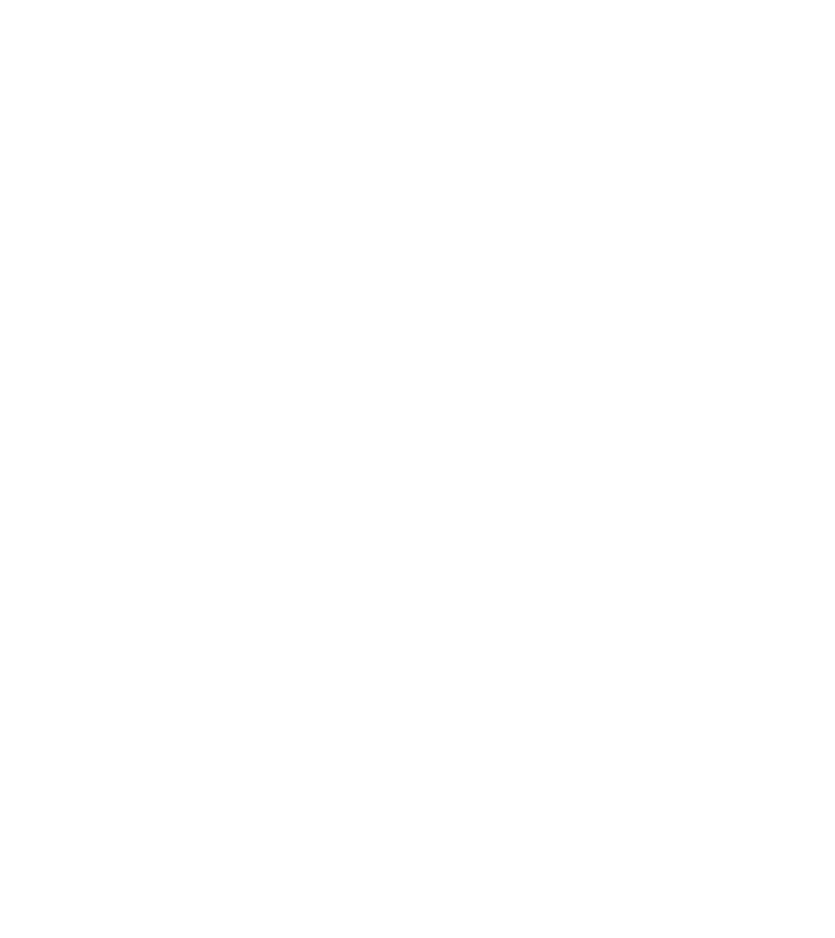
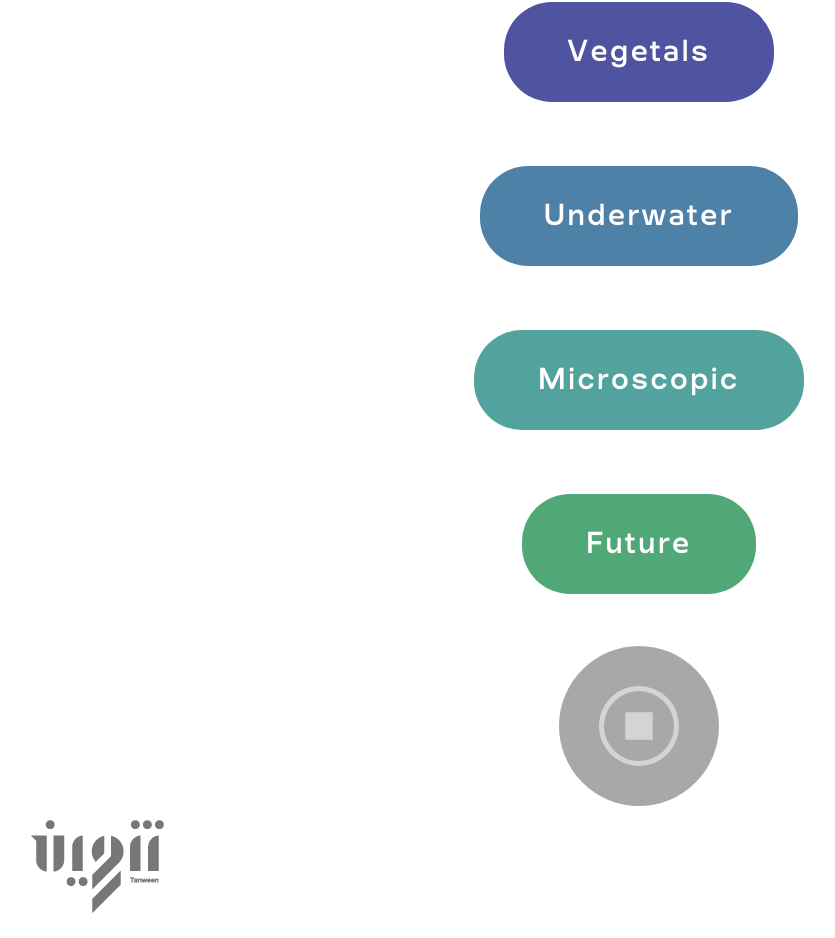
Before and after one commit to issimissimo/Biomimicry_WebApp, a React (Vite) app: page / in a window 1280 px wide. Shown: the part 518-1456 px from the top of the page, without its empty margins (1-836 px from the left). Before the commit the page ends 800 px from the top, so only its background shows below. Built offline with nearby package versions, Linux system fonts and the light colour scheme; no server answers.

Commit message:
animazioni

```diff
--- a/src/App.jsx
+++ b/src/App.jsx
@@ -71,9 +71,9 @@
 
 
   /// RENDER
-  if (!isConnected) return (
-    <SocketError />
-  )
+  // if (!isConnected) return (
+  //   <SocketError />
+  // )
   return (
     <div className="min-h-screen flex flex-col justify-between items-center p-8">
       <Header
--- a/src/components/List.jsx
+++ b/src/components/List.jsx
@@ -1,7 +1,6 @@
-/// Subcomponents
 import VideoElement from "./subComponents/VideoElement";
 import StopButton from "./subComponents/VideoElementResources/StopButton";
-
+import { AttentionSeeker } from "react-awesome-reveal";
 import { data } from "./../data/data";
 
 
@@ -9,6 +8,8 @@
 
     return (
         <div className="flex-1 w-full flex flex-col justify-center items-center">
+
+
             <ul className="w-full flex-1 flex flex-col justify-center">
                 {
                     data.map((item) =>
@@ -21,10 +22,51 @@
                         />)
                 }
             </ul>
+
+
+
+            {/* {activeElement ?
+
+                <AttentionSeeker effect="pulse">
+
+                </AttentionSeeker>
+
+
+                :
+
+                <div className="w-full flex-1 flex flex-col justify-center items-center">
+
+
+
+                    <StopButton
+                        clickOnVideo={clickOnVideo}
+                        activeElement={activeElement} />
+
+
+
+                </div>
+            } */}
+
             <div className="w-full flex-1 flex flex-col justify-center items-center">
-                <StopButton
-                    clickOnVideo={clickOnVideo}
-                    activeElement={activeElement} />
+
+                {activeElement ?
+
+                    <AttentionSeeker effect="pulse">
+                        <StopButton
+                            clickOnVideo={clickOnVideo}
+                            activeElement={activeElement}
+                        />
+                    </AttentionSeeker>
+
+                    :
+
+                    <StopButton
+                        clickOnVideo={clickOnVideo}
+                        activeElement={activeElement}
+                    />
+
+                }
+
             </div>
 
         </div>
--- a/src/components/subComponents/VideoElement.jsx
+++ b/src/components/subComponents/VideoElement.jsx
@@ -1,9 +1,24 @@
 import LabelButton from "./VideoElementResources/LabelButton";
+
+import { AttentionSeeker } from "react-awesome-reveal";
 
 
 const VideoElement = ({ activeElement, index, clickOnVideo, isEng }) => {
 
-    return (
+    if (activeElement == index) return (
+        <li className="flex justify-center items-center" key={index}>
+            <AttentionSeeker effect="wobble">
+                <LabelButton
+                    activeElement={activeElement}
+                    index={index}
+                    clickOnVideo={clickOnVideo}
+                    isEng={isEng}
+                />
+            </AttentionSeeker>
+        </li>
+    )
+
+    else return (
         <li className="flex justify-center items-center" key={index}>
             <LabelButton
                 activeElement={activeElement}
--- a/src/components/subComponents/VideoElementResources/LabelButton.jsx
+++ b/src/components/subComponents/VideoElementResources/LabelButton.jsx
@@ -1,5 +1,4 @@
 import { data } from "../../../data/data"
-import { isOdd, isEven } from "../../../utils/maths";
 import "../../../css/LabelButton.css";
 
 const LabelButton = ({ activeElement, index, content, clickOnVideo, isEng }) => {
@@ -31,6 +30,14 @@
         }
     }
 
+    const Opacity = () => {
+        if (activeElement == null) return "1";
+        else {
+            if (activeElement != index) return "0.6";
+            return "1";
+        }
+    }
+
 
     /// RENDER
 
@@ -39,7 +46,7 @@
             className="m-8 flex-1 flex items-center justify-center">
             <div
                 className="LabelButton"
-                style={{ backgroundColor: BackgroundColor(), color: TextColor(), cursor: Cursor(), transition: "all .5s ease" }}
+                style={{ backgroundColor: BackgroundColor(), color: TextColor(), cursor: Cursor(), transition: "all .5s ease", opacity: Opacity() }}
                 onClick={HandleClick}>
 
                 <p className="text-3xl">{isEng ? data[index - 1].label_eng : data[index - 1].label_ar}</p>
--- a/src/components/subComponents/VideoElementResources/StopButton.jsx
+++ b/src/components/subComponents/VideoElementResources/StopButton.jsx
@@ -17,7 +17,7 @@
     /// RENDER
     return (
         <div className={`StopButton ${Class()}`}
-            style={{ backgroundColor: BackgroundColor() }}
+            style={{ backgroundColor: BackgroundColor(), transition: "all .5s ease" }}
             onClick={() => clickOnVideo(null)}
         >
             <img className="w-20" src={stop} />
--- a/src/css/LabelButton.css
+++ b/src/css/LabelButton.css
@@ -3,6 +3,6 @@
     padding-left: 4em;
     padding-right: 4em;
     border-radius: 3em;
-    letter-spacing: 2px;
+    letter-spacing: 3px;
     -webkit-tap-highlight-color: transparent; /* for removing the highlight */
 }
--- a/src/css/StopButton.css
+++ b/src/css/StopButton.css
@@ -15,11 +15,14 @@
 .StopButton_Disabled {
     cursor: not-allowed;
     background-color: gray;
+    transition: all .5s ease;
+    opacity: 0.6;
 }
 
 .StopButton_Enabled {
     cursor: pointer;
     transition: all .5s ease;
+    opacity: 1;
 }
 
 .StopButton_Disabled img {
--- a/src/index.css
+++ b/src/index.css
@@ -31,7 +31,7 @@
     margin: 0;
     overflow: clip;
 
-    font-family: "ithra-bold", sans-serif;
+    font-family: "ithra-medium", sans-serif;
     -webkit-font-smoothing: antialiased;
     -moz-osx-font-smoothing: grayscale;
 
```
Also changed, not shown: src/images/logo1.png, src/images/logo2.png.
